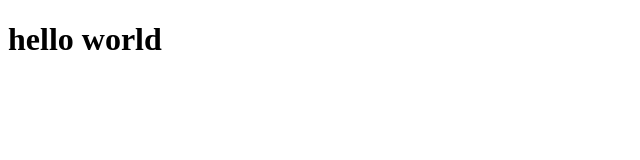
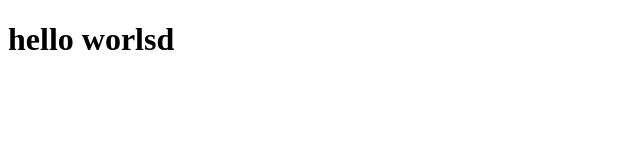
Before and after one commit to usman12344/git-test, a plain HTML site: page index.html in a window 1280 px wide. Shown: the full height of the page, 0-640 px from the left. Drawn offline with Linux system fonts and the light colour scheme.

Commit message:
tambah sedikit

```diff
--- a/index.html
+++ b/index.html
@@ -7,6 +7,6 @@
     <title>Coba git remote</title>
 </head>
 <body>
-    <h1>hello world</h1>
+    <h1>hello worlsd</h1>
 </body>
 </html>
```
